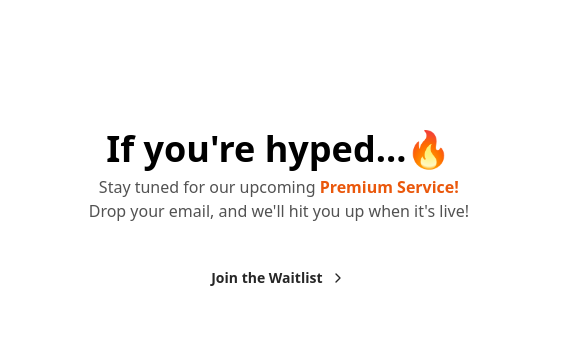
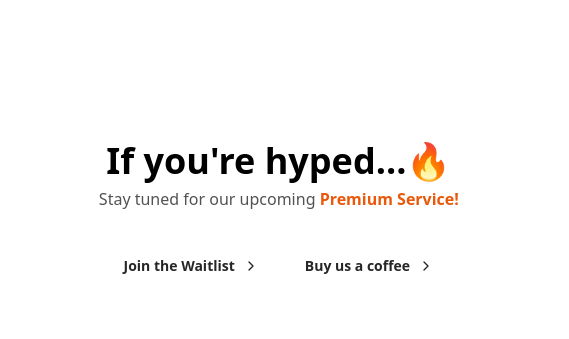
Before and after one commit to pyospect/SlashyNoteLandingPage, a website: page src/index.html in a window 1280 px wide. Shown: the part 2370-2709 px from the top of the page, 0-569 px from the left. Drawn offline with nearby package versions, Linux system fonts and the light colour scheme; grey boxes are pictures that could not be loaded.

Commit message:
Edited text, Added 'Buy us a coffee' button

```diff
--- a/src/index.html
+++ b/src/index.html
@@ -784,7 +784,7 @@
             <p class="mt-1 text-neutral-600 dark:text-neutral-400">
               Stay tuned for our upcoming
               <span class="text-orange-600 font-bold">Premium Service!</span
-              ><br />Drop your email, and we'll hit you up when it's live!
+              >
             </p>
             <!-- Buttons -->
             <div class="mt-8 gap-3 flex justify-center">
@@ -794,6 +794,27 @@
                 target="_blank"
               >
                 Join the Waitlist
+                <svg
+                  class="flex-shrink-0 size-4"
+                  xmlns="http://www.w3.org/2000/svg"
+                  width="24"
+                  height="24"
+                  viewBox="0 0 24 24"
+                  fill="none"
+                  stroke="currentColor"
+                  stroke-width="2"
+                  stroke-linecap="round"
+                  stroke-linejoin="round"
+                >
+                  <path d="m9 18 6-6-6-6" />
+                </svg>
+              </a>
+              <a
+                class="py-3 px-4 inline-flex items-center gap-x-2 text-sm font-semibold rounded-lg border border-transparent text-neutral-800 hover:bg-neutral-100 disabled:opacity-50 disabled:pointer-events-none dark:text-white dark:hover:bg-neutral-800"
+                href="https://naver.com"
+                target="_blank"
+              >
+                Buy us a coffee
                 <svg
                   class="flex-shrink-0 size-4"
                   xmlns="http://www.w3.org/2000/svg"
```
